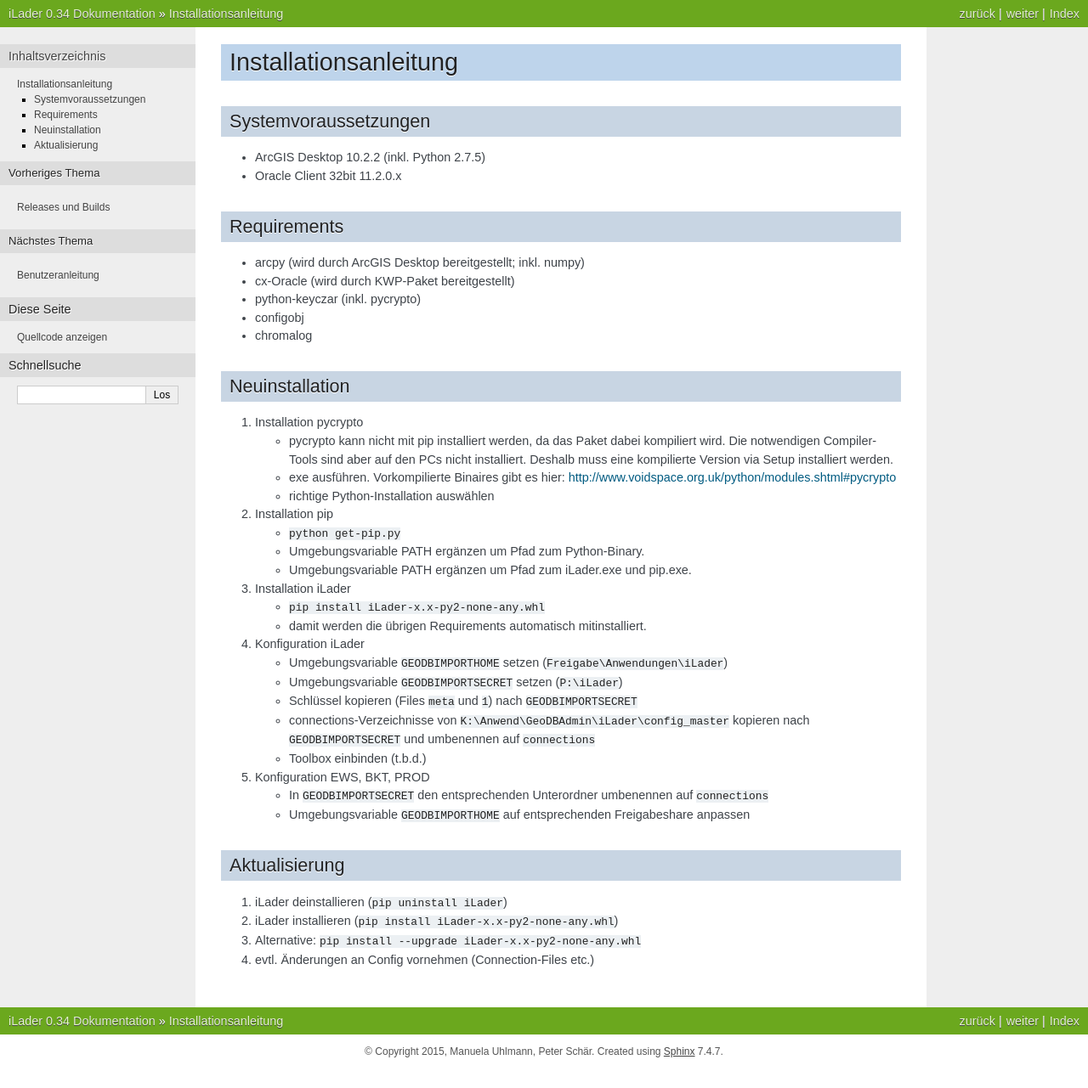
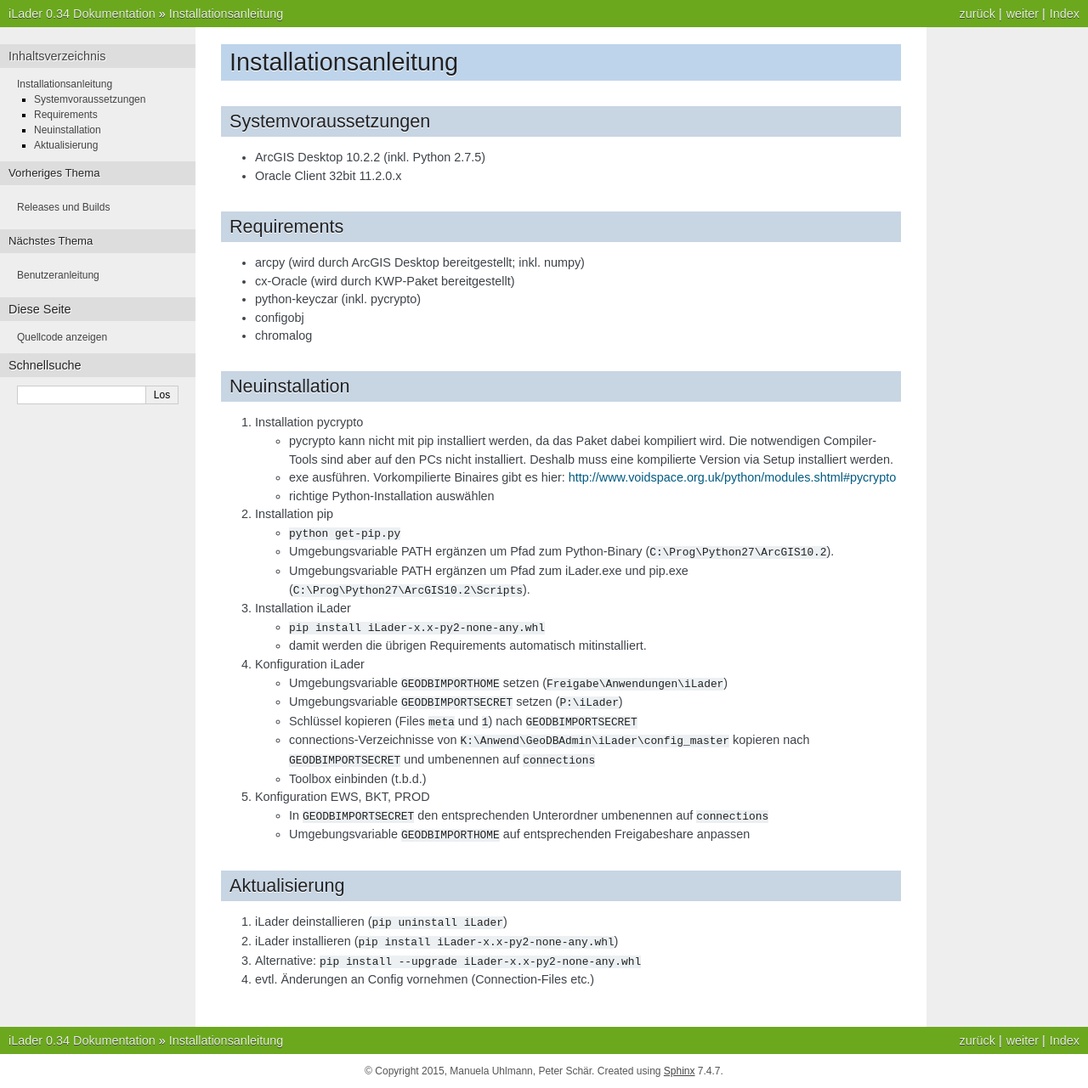
Before and after one commit to AGIBE/iLader, a Sphinx documentation site: the page built from docs/installation.rst, in a window 1280 px wide. Shown: the whole page at 85% size. Built offline with Sphinx 7.4.7, drawn with Linux system fonts in a browser that asks for light colours; before the commit the page ends 1258 px from its top, so only the background shows below that.

Commit message:
Fehlende Pfade eingetragen.

```diff
--- a/docs/installation.rst
+++ b/docs/installation.rst
@@ -25,8 +25,8 @@ Neuinstallation
 #. Installation pip
 
    * ``python get-pip.py``
-   * Umgebungsvariable PATH ergänzen um Pfad zum Python-Binary.
-   * Umgebungsvariable PATH ergänzen um Pfad zum iLader.exe und pip.exe.
+   * Umgebungsvariable PATH ergänzen um Pfad zum Python-Binary (``C:\Prog\Python27\ArcGIS10.2``).
+   * Umgebungsvariable PATH ergänzen um Pfad zum iLader.exe und pip.exe (``C:\Prog\Python27\ArcGIS10.2\Scripts``).
 
 #. Installation iLader
 
```
